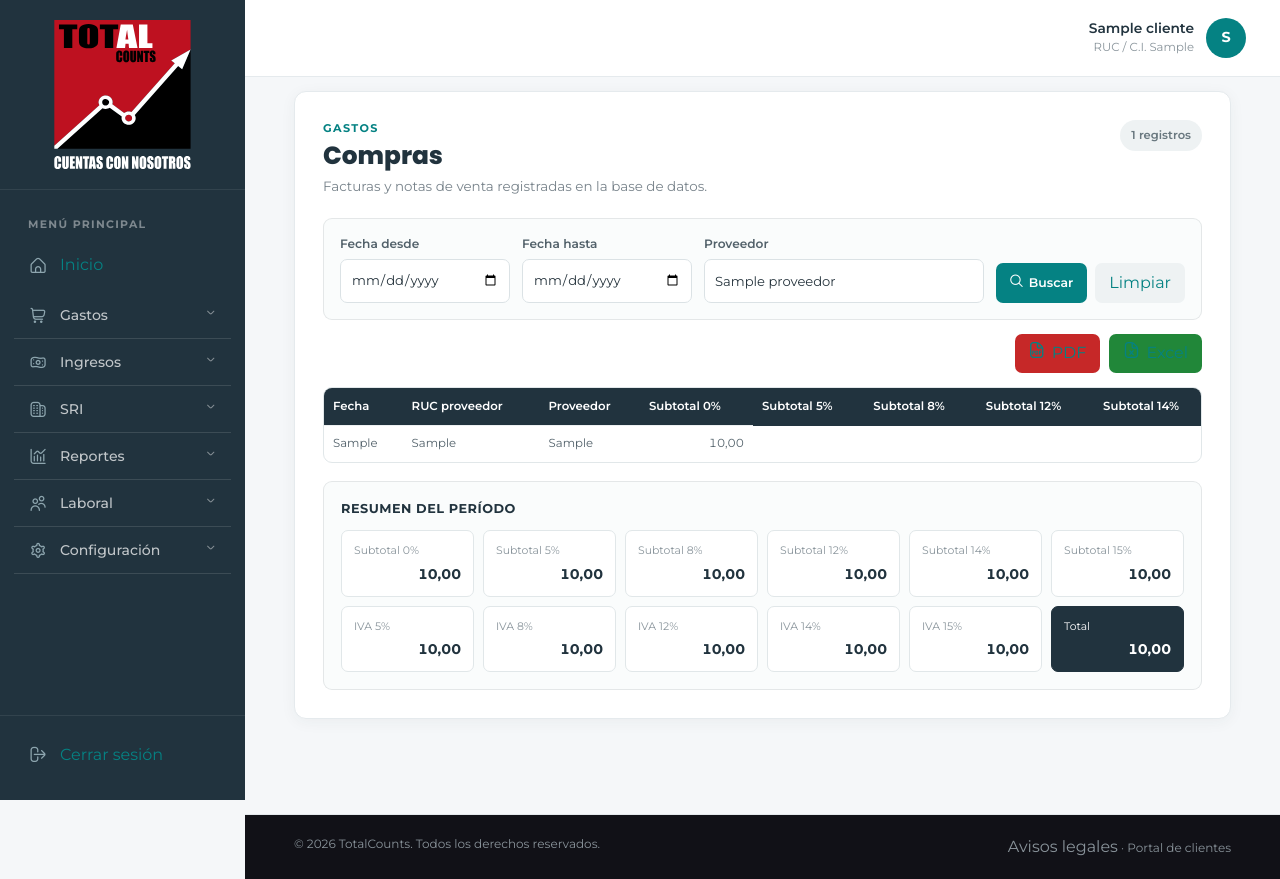
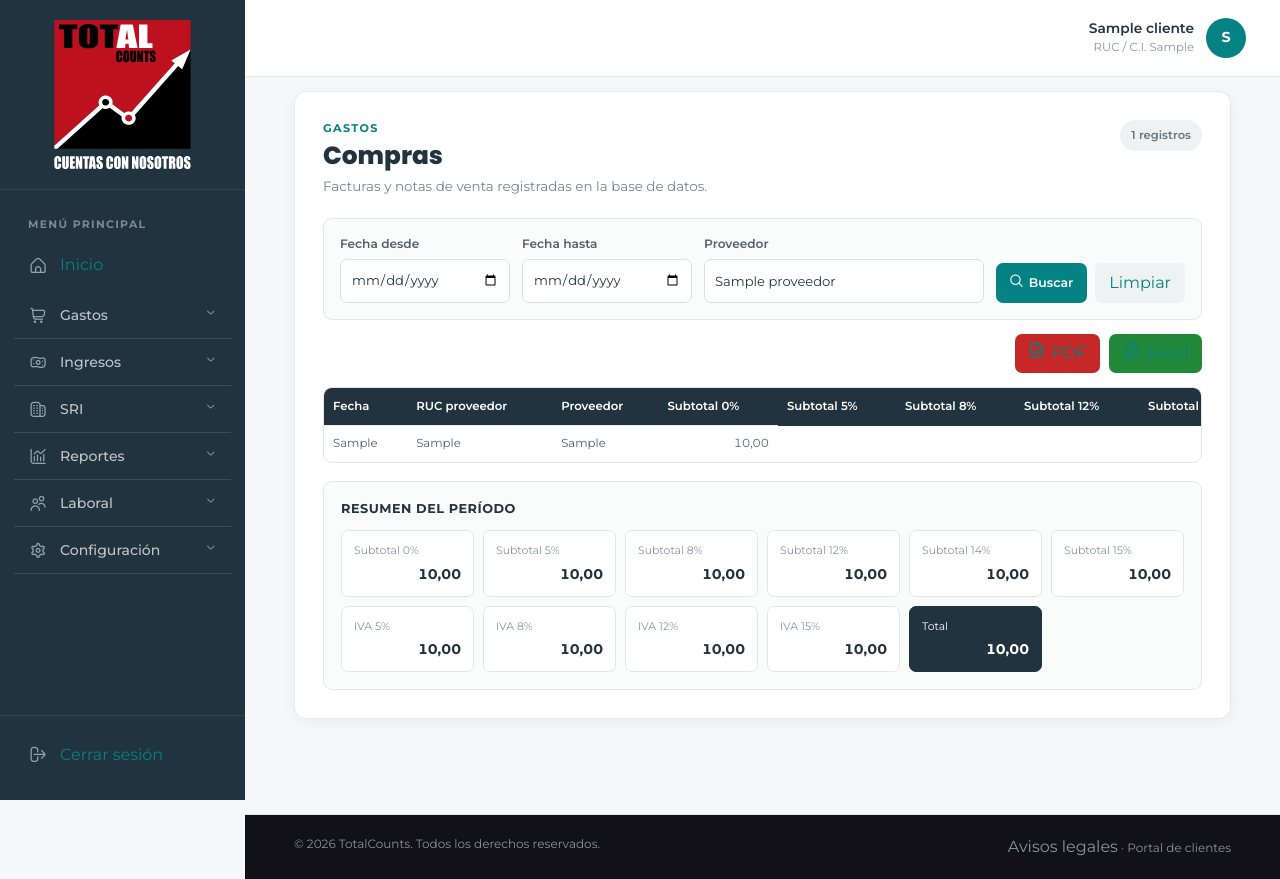
Before and after one commit to eldudyaguirre/TtCWeb, a Django app: template store/templates/compras.html in a window 1280 px wide. Run offline with Django 5.2, Linux system fonts and the light colour scheme; tables that the repository leaves empty hold one stand-in row (values such as "Sample post"); the template is opened without the code that fills it: values that come from a table or form of the project are taken from there, most other values are stand-ins (such as "Sample title", 1, 10 or a date in 2020); some libraries are stand-ins or nearby versions.

Commit message:
Ajustar columnas IVA del reporte de compras

```diff
--- a/store/templates/compras.html
+++ b/store/templates/compras.html
@@ -61,7 +61,6 @@
                             <th>IVA 5%</th>
                             <th>IVA 8%</th>
                             <th>IVA 12%</th>
-                            <th>IVA 14%</th>
                             <th>IVA 15%</th>
                             <th>Total</th>
                         </tr>
@@ -97,7 +96,6 @@
                     <div><span>IVA 5%</span><strong>{{ resumen.iva5|floatformat:2 }}</strong></div>
                     <div><span>IVA 8%</span><strong>{{ resumen.iva8|floatformat:2 }}</strong></div>
                     <div><span>IVA 12%</span><strong>{{ resumen.iva12|floatformat:2 }}</strong></div>
-                    <div><span>IVA 14%</span><strong>{{ resumen.iva14|floatformat:2 }}</strong></div>
                     <div><span>IVA 15%</span><strong>{{ resumen.iva15|floatformat:2 }}</strong></div>
                     <div class="portal-report-total"><span>Total</span><strong>{{ resumen.total|floatformat:2 }}</strong></div>
                 </div>
```
